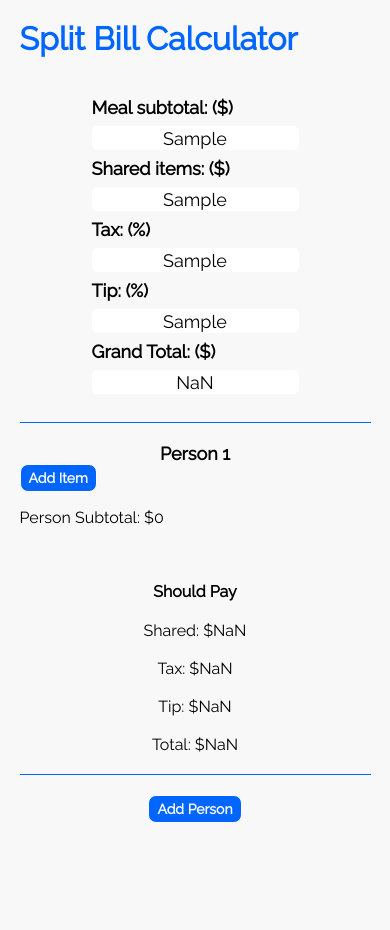
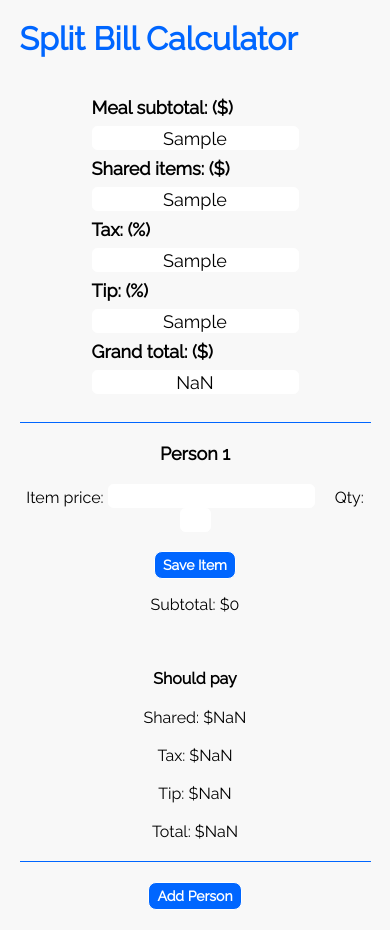
Before and after one commit to jvelis94/tip-calculator, a React (Create React App) app: page / in a window 390 px wide. Both pictures are taken after typing "Sample", "Sample", "Sample", "Sample" into the empty fields and a click on the button "Add Person". Before the commit the page ends 844 px from the top, so only its background shows below. Built offline with nearby package versions, Linux system fonts and the light colour scheme.

Commit message:
fixed minor bugs when saving item, and styled for mobile

```diff
--- a/src/Components/Details.js
+++ b/src/Components/Details.js
@@ -77,7 +77,7 @@ class Details extends React.Component {
                         <input name='tax' placeholder={this.state.tax} onChange={this.handleInputChange}></input><br></br>
                         <label htmlFor='tip'>Tip: (%)</label><br></br>
                         <input name='tip' placeholder={this.state.tip} onChange={this.handleInputChange}></input><br></br>
-                        <label htmlFor='total'>Grand Total: ($)</label><br></br>
+                        <label htmlFor='total'>Grand total: ($)</label><br></br>
                         <input name='total' value={grand_total.toFixed(2)} readOnly></input><br></br>
                     </form>
                 </div>
--- a/src/Components/Items.js
+++ b/src/Components/Items.js
@@ -3,9 +3,11 @@ import React from 'react'
 export default function Items(props){
         return (
             <div>
-                <form>
-                    Item<input name='item' placeholer='0' onChange={props.handleInput}></input>
-                    Item Quantity<input name='item_quantity' placeholer='0' onChange={props.handleInput}></input>
+                <form id='items-form'>
+                    <label>Item price: </label>
+                    <input name='item' placeholer='0' onChange={props.handleInput}></input>
+                    <label id='qty-label'>Qty: </label>
+                    <input name='item_quantity' id='qty-input' placeholer='0' onChange={props.handleInput}></input>
 
                 </form>
             </div>
--- a/src/Components/Person.js
+++ b/src/Components/Person.js
@@ -56,12 +56,20 @@ class Person extends React.Component {
             <div className='person'>
                 <div className='total-details'>
                     <h3>Person {this.props.person_num} </h3>
+                    <Items
+                        item = {this.state.item}
+                        item_quantity = {this.state.item_quantity}
+                        handleInput = {this.handleInput}
+                    />
                     {items}
-                    <button onClick = {this.handleAddItemBtn}>Add Item</button>
-                    <p>Person Subtotal: ${this.state.items_totals_sum}</p><br></br>
+                    <br/>
+                    <div className='button-subtotal'>
+                        <button onClick = {this.handleAddItemBtn}>Save Item</button>
+                        <p>Subtotal: ${this.state.items_totals_sum}</p><br></br>
+                    </div>
                 </div>
                 <div className='breakdown'>
-                    <h3>Should Pay</h3>
+                    <h3>Should pay</h3>
                     <div className='person-details'>
                         <p className='tooltip'>Shared: ${shared_total.toFixed(2)}<span className='tooltiptext'>tax is included in this amount</span></p><br></br>
                         <p>Tax: ${((parseFloat(this.props.tax)/100) * parseFloat(this.state.items_totals_sum)).toFixed(2)}</p><br></br>
--- a/src/index.css
+++ b/src/index.css
@@ -136,6 +136,17 @@ button {
   visibility: visible;
 }
 
+#qty-label {
+  margin-left: 20px;
+}
+
+#qty-input  {
+  width: 25px;
+}
+
+
+
+
 @media (max-width: 1000px) {
   .person {
     display: block;
@@ -156,7 +167,11 @@ button {
     padding-bottom: 20px;
   }
 
-  .total-details h3, form, input {
+  .total-details h3, form, input, button {
+    text-align: center;
+  }
+
+  .button-subtotal {
     text-align: center;
   }
 }
```
Also changed, not shown: src/Components/PersonAndItems.js (deleted).
